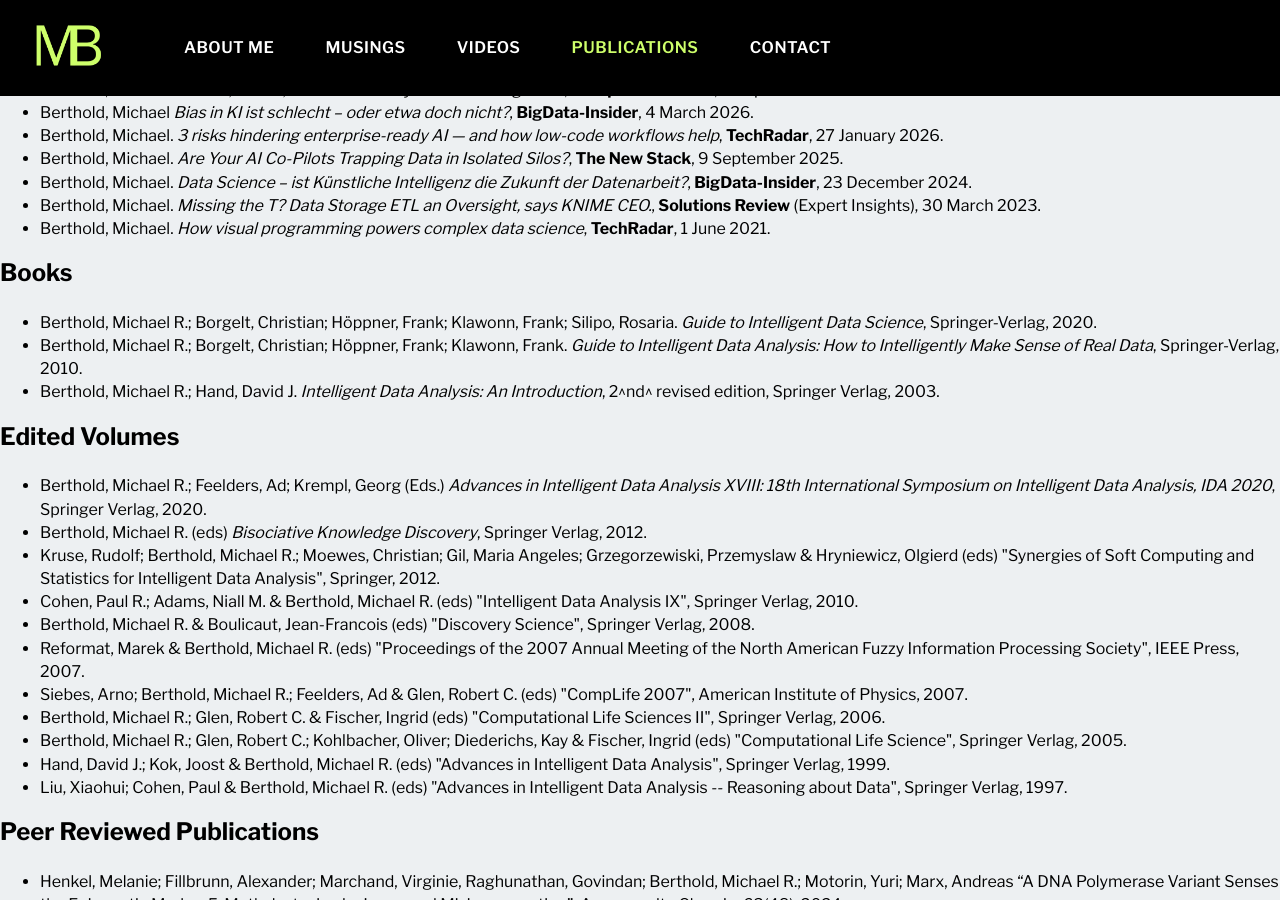
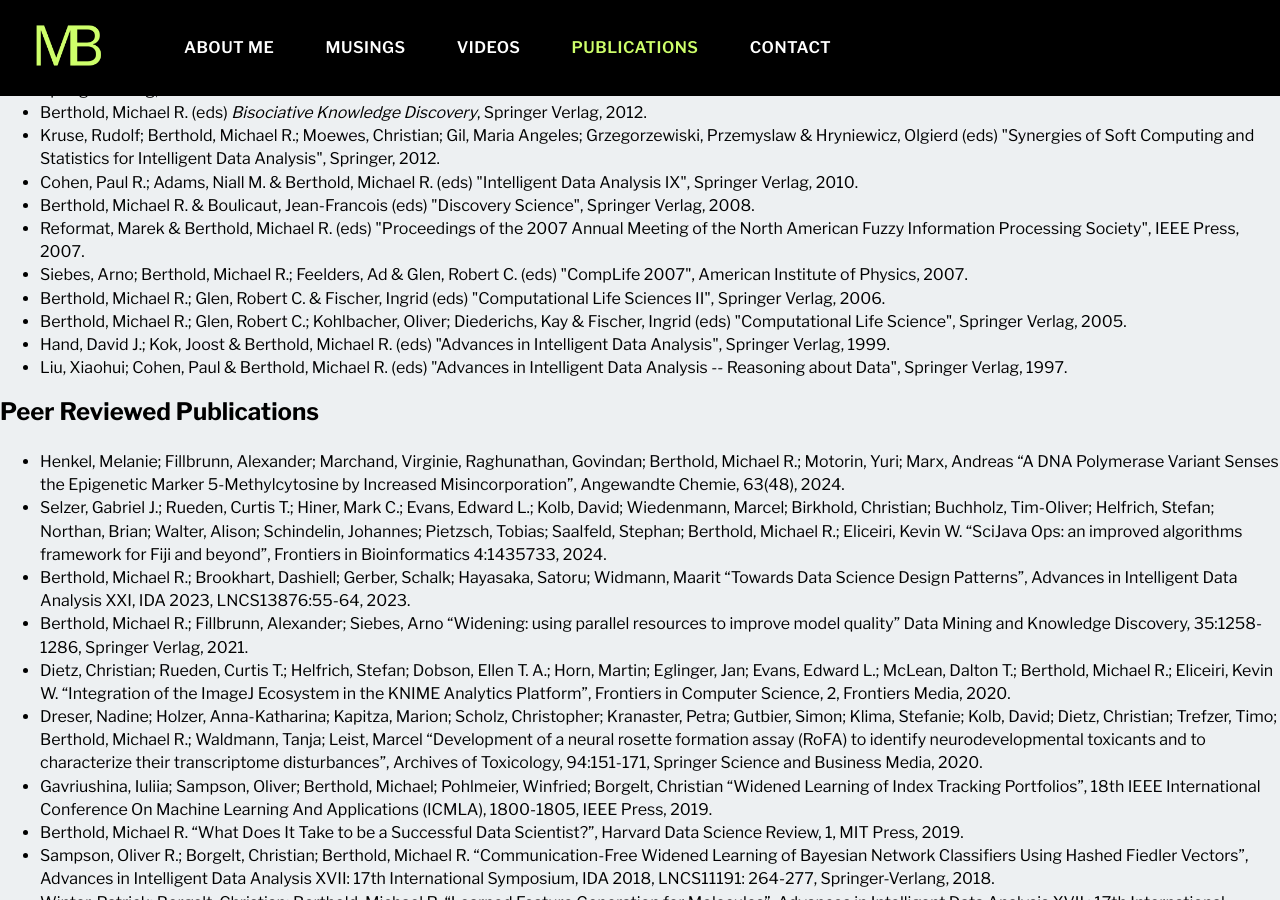
Before and after one commit to lacahelpme/mb, a Jekyll site: the page built from publication-list/publications.md, in a window 1280 px wide and 900 px high. Built offline with Jekyll 4.4.1, drawn with Linux system fonts in a browser that asks for light colours; our own code applies the rules of GitHub Pages for plain Markdown files.

Commit message:
Update and rename publications.md to publication-list/publications.md

```diff
--- a/publications.md
+++ b/publication-list/publications.md
@@ -1,35 +1,3 @@
----
-layout: default
-title: Publications
-permalink: /publications/
----
-
-## Select Thought Leadership / Industry Commentary
-
-- Berthold, Michael [_Werden wir KI jemals vertrauen können?_](https://www.it-daily.net/it-management/ki/ki-jemals-vertrauen-koennen), **it-daily.net**, 13 April 2026.
-
-- Berthold, Michael [_Starten, lernen, verbessern. Playbook für KI-Agenten_](https://www.computerworld.ch/themen/kuenstliche-intelligenz-ki/starten-lernen-verbessern), **Computerworld.ch**, 13 April 2026.
-
-- Berthold, Michael [_Bias in KI ist schlecht – oder etwa doch nicht?_](https://www.bigdata-insider.de/bias-kuenstliche-intelligenz-probleme-auswirkungen-a-28e20a7fd7466770f90ef477d3686a17/), **BigData-Insider**, 4 March 2026.
-
--   Berthold, Michael. [_3 risks hindering enterprise-ready AI --- and how low-code workflows help_](https://www.techradar.com/pro/3-risks-hindering-enterprise-ready-ai-and-how-low-code-workflows-help), **TechRadar**, 27 January 2026.
-
--   Berthold, Michael. _Are Your AI Co-Pilots Trapping Data in Isolated Silos?_, **The New Stack**, 9 September 2025.
-
--   Berthold, Michael. _Data Science -- ist Künstliche Intelligenz die Zukunft der Datenarbeit?_, **BigData-Insider**, 23 December 2024.
-
--   Berthold, Michael. _Missing the T? Data Storage ETL an Oversight, says KNIME CEO._, **Solutions Review** (Expert Insights), 30 March 2023.
-
--   Berthold, Michael. _How visual programming powers complex data science_, **TechRadar**, 1 June 2021.
-
-## Books
-
--   Berthold, Michael R.; Borgelt, Christian; Höppner, Frank; Klawonn, Frank; Silipo, Rosaria. _Guide to Intelligent Data Science_, Springer-Verlag, 2020.
-
--   Berthold, Michael R.; Borgelt, Christian; Höppner, Frank; Klawonn, Frank. _Guide to Intelligent Data Analysis: How to Intelligently Make Sense of Real Data_, Springer-Verlag, 2010.
-
--   Berthold, Michael R.; Hand, David J. _Intelligent Data Analysis: An Introduction_, 2^nd^ revised edition, Springer Verlag, 2003.
-
 ## Edited Volumes
 
 -   Berthold, Michael R.; Feelders, Ad; Krempl, Georg (Eds.) _Advances in Intelligent Data Analysis XVIII: 18th International Symposium on Intelligent Data Analysis, IDA 2020_, Springer Verlag, 2020.
```
